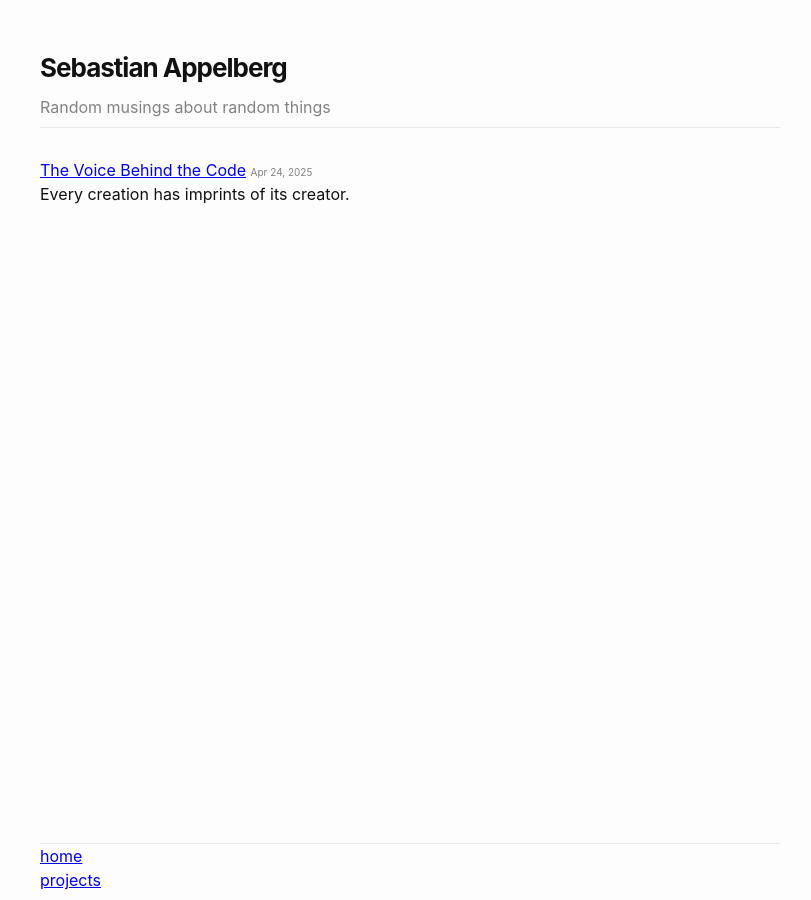
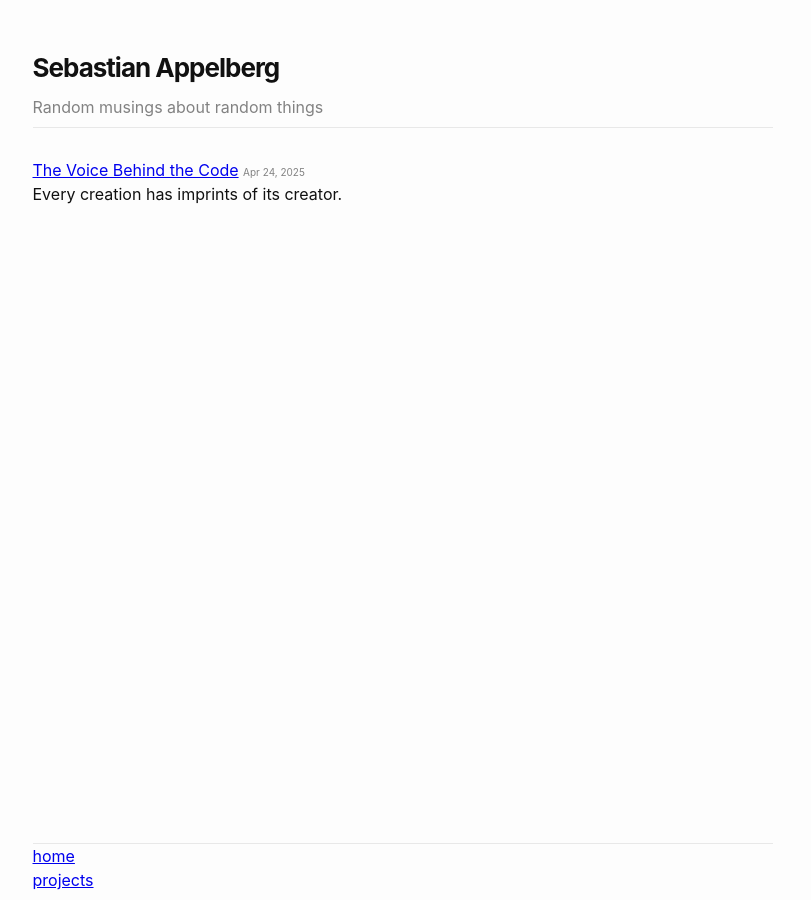
Before and after one commit to sebastianappelberg/sebastianappelberg.github.io, a Jekyll site: the page built from index.html, in a window 1280 px wide. Shown: the whole page, without its empty margins (230-1041 px from the left). Built offline with Jekyll 4.4.1, drawn with Linux system fonts in a browser that asks for light colours.

Commit message:
fix: misalignment of content between page transitions due to scrollbar

```diff
--- a/assets/main.css
+++ b/assets/main.css
@@ -10,6 +10,10 @@
 /**
  * Basic styling
  */
+html {
+    scrollbar-gutter: stable;
+}
+
 body {
     font: 400 16px/1.5 -apple-system, BlinkMacSystemFont, "Segoe UI", Roboto, Helvetica, Arial, sans-serif, "Apple Color Emoji", "Segoe UI Emoji", "Segoe UI Symbol";
     color: #111;
@@ -23,6 +27,7 @@
     display: flex;
     min-height: 100vh;
     flex-direction: column;
+    overflow-y: scroll;
 }
 
 /**
```
